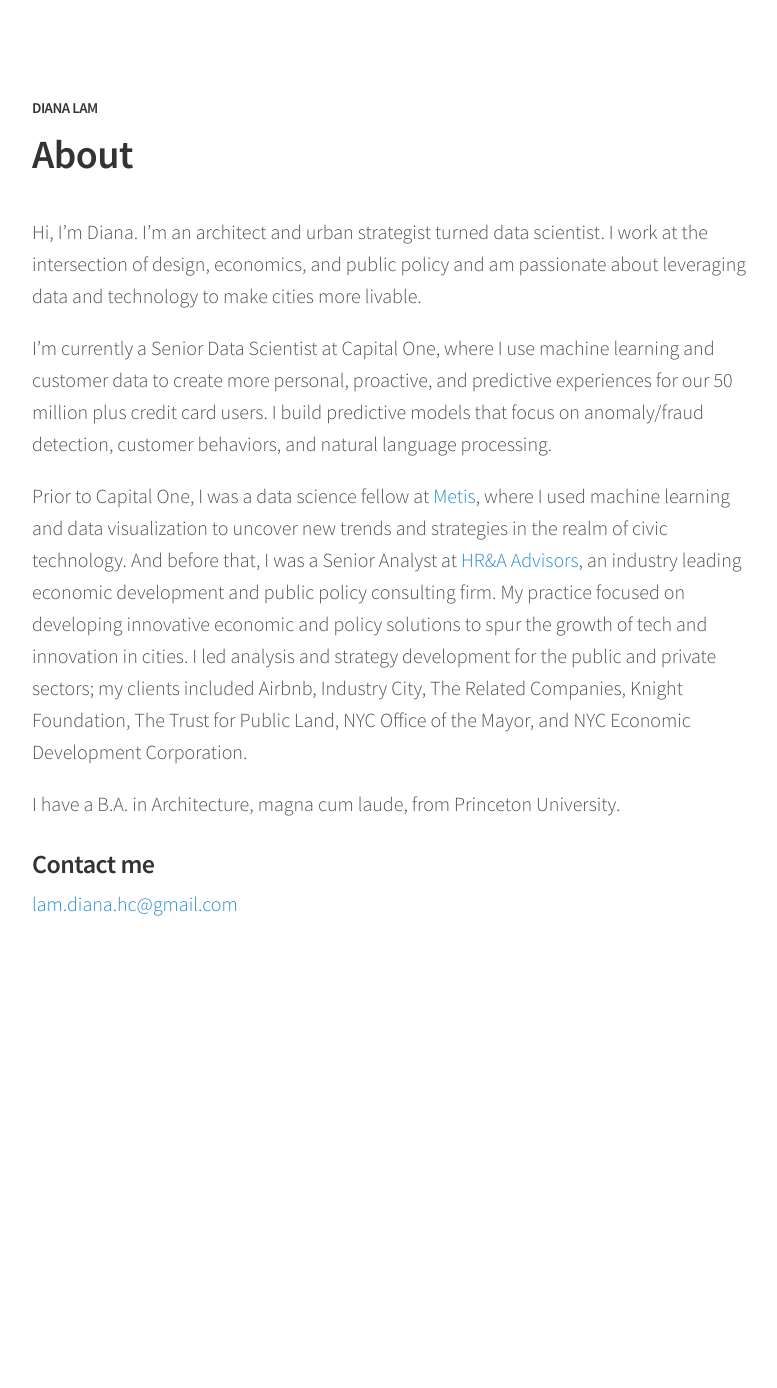
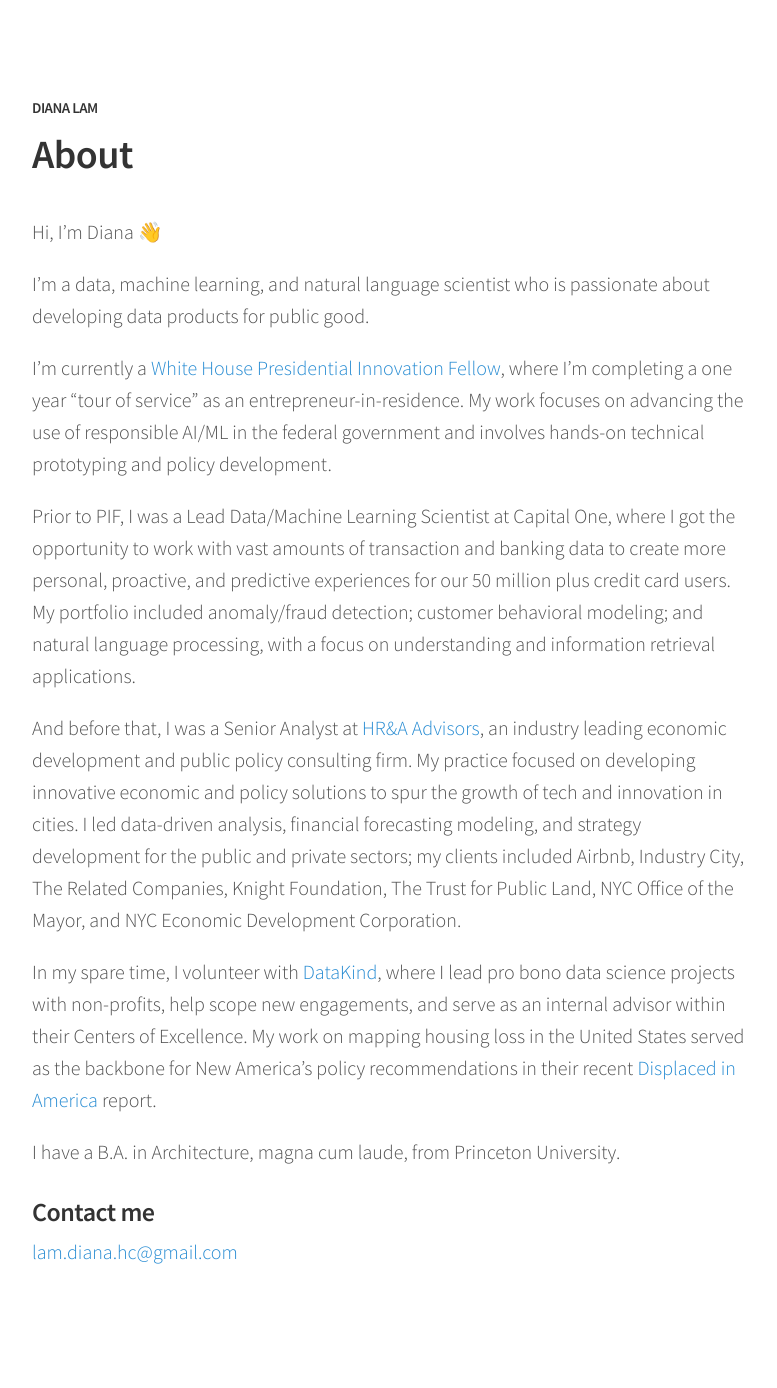
Before and after one commit to dianalam/dianalam.github.io, a Jekyll site: the page built from about.md, in a window 1280 px wide. Shown: the whole page, without its empty margins (248-1025 px from the left). Built offline with Jekyll 4.4.1, drawn with Linux system fonts in a browser that asks for light colours; before the commit the page ends 1040 px from its top, so only the background shows below that.

Commit message:
Update about

```diff
--- a/about.md
+++ b/about.md
@@ -3,11 +3,17 @@ title: About
 permalink: /about/
 ---
 
-Hi, I'm Diana. I'm an architect and urban strategist turned data scientist. I work at the intersection of design, economics, and public policy and am passionate about leveraging data and technology to make cities more livable.
+Hi, I'm Diana 👋
 
-I'm currently a Senior Data Scientist at Capital One, where I use machine learning and customer data to create more personal, proactive, and predictive experiences for our 50 million plus credit card users. I build predictive models that focus on anomaly/fraud detection, customer behaviors, and natural language processing.
+I'm a data, machine learning, and natural language scientist who is passionate about developing data products for public good.
 
-Prior to Capital One, I was a data science fellow at [Metis](http://thisismetis.com), where I used machine learning and data visualization to uncover new trends and strategies in the realm of civic technology. And before that, I was a Senior Analyst at [HR&A Advisors](http://hraadvisors.com), an industry leading economic development and public policy consulting firm. My practice focused on developing innovative economic and policy solutions to spur the growth of tech and innovation in cities. I led analysis and strategy development for the public and private sectors; my clients included Airbnb, Industry City, The Related Companies, Knight Foundation, The Trust for Public Land, NYC Office of the Mayor, and NYC Economic Development Corporation.
+I'm currently a [White House Presidential Innovation Fellow](https://presidentialinnovationfellows.gov/), where I'm completing a one year "tour of service" as an entrepreneur-in-residence. My work focuses on advancing the use of responsible AI/ML in the federal government and involves hands-on technical prototyping and policy development.
+
+Prior to PIF, I was a Lead Data/Machine Learning Scientist at Capital One, where I got the opportunity to work with vast amounts of transaction and banking data to create more personal, proactive, and predictive experiences for our 50 million plus credit card users. My portfolio included anomaly/fraud detection; customer behavioral modeling; and natural language processing, with a focus on understanding and information retrieval applications.
+
+And before that, I was a Senior Analyst at [HR&A Advisors](http://hraadvisors.com), an industry leading economic development and public policy consulting firm. My practice focused on developing innovative economic and policy solutions to spur the growth of tech and innovation in cities. I led data-driven analysis, financial forecasting modeling, and strategy development for the public and private sectors; my clients included Airbnb, Industry City, The Related Companies, Knight Foundation, The Trust for Public Land, NYC Office of the Mayor, and NYC Economic Development Corporation.
+
+In my spare time, I volunteer with [DataKind](https://www.datakind.org/), where I lead pro bono data science projects with non-profits, help scope new engagements, and serve as an internal advisor within their Centers of Excellence. My work on mapping housing loss in the United States served as the backbone for New America's policy recommendations in their recent [Displaced in America](https://www.newamerica.org/future-land-housing/reports/displaced-america/) report.
 
 I have a B.A. in Architecture, magna cum laude, from Princeton University.
 
```
